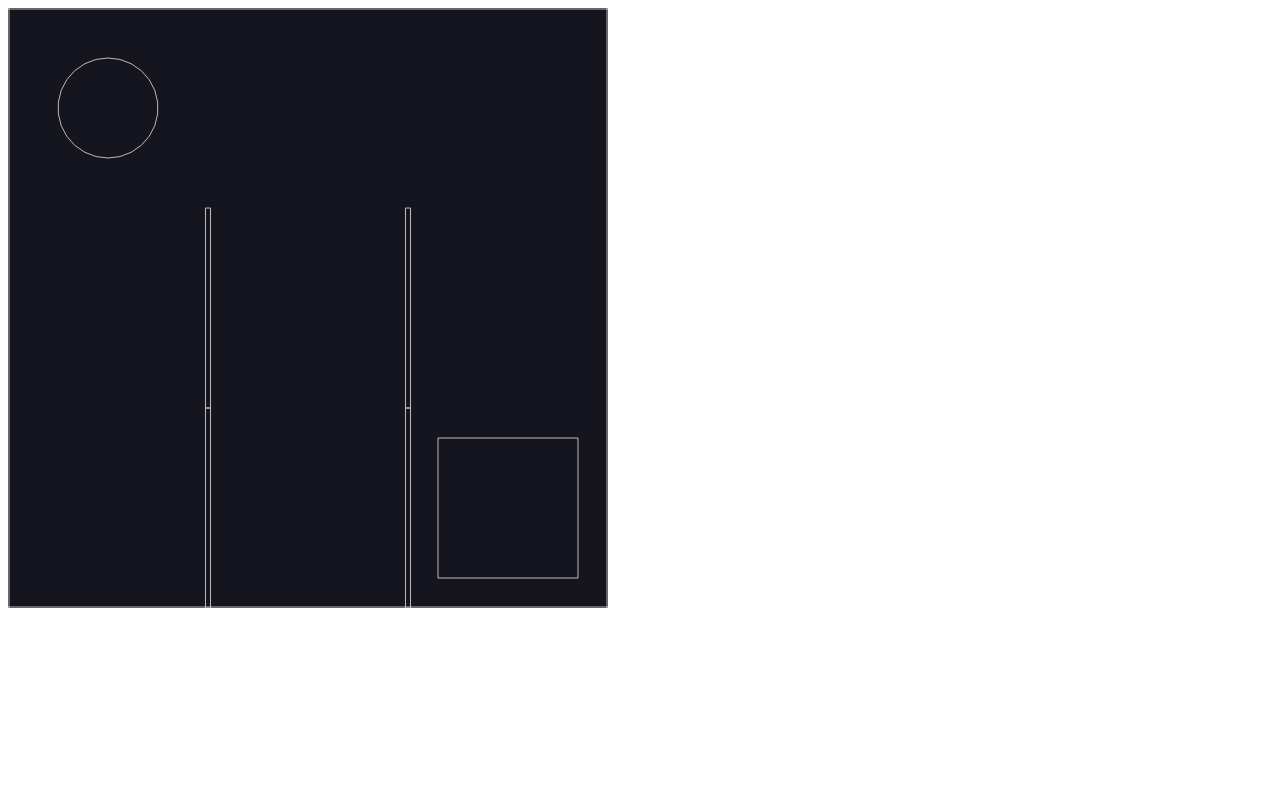
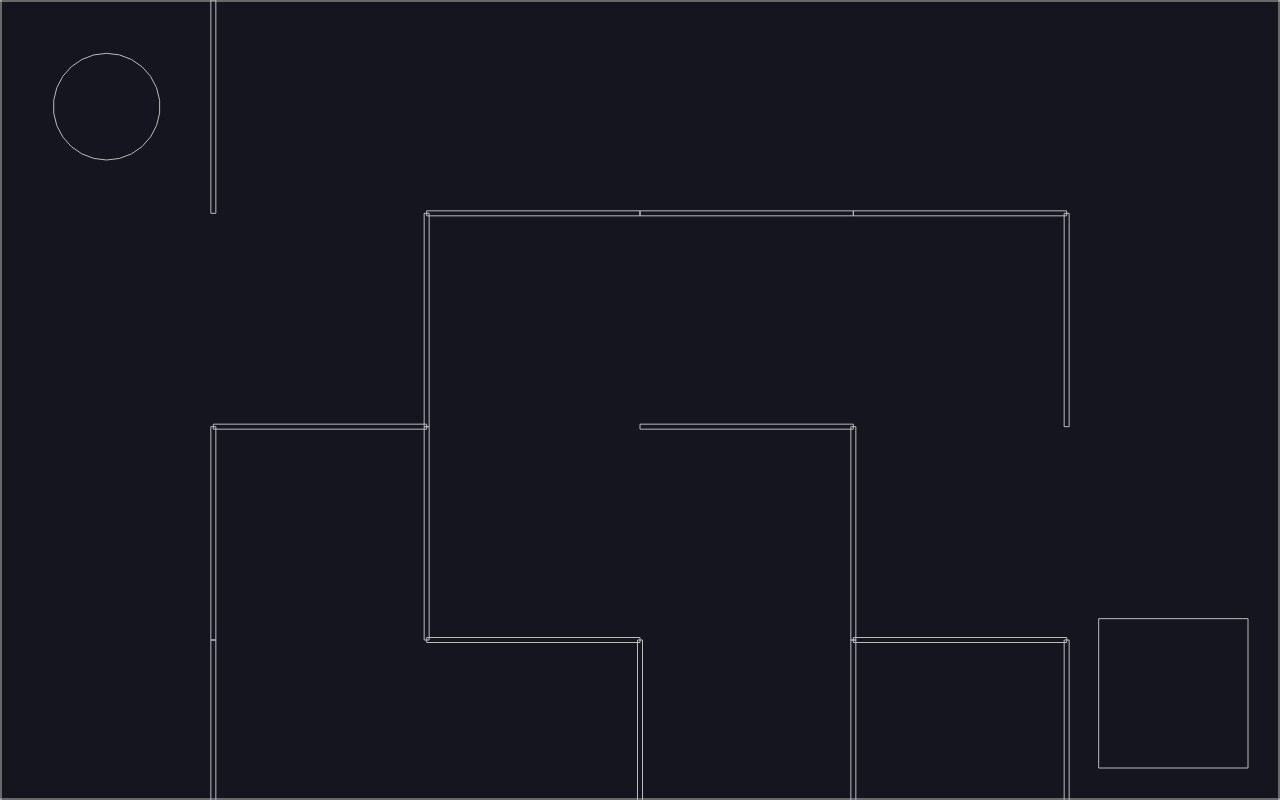
Before and after one commit to EmanueleDB/Maze-Game, a plain HTML site: page index.html in a window 1280 px wide. Drawn offline with nearby package versions, Linux system fonts and the light colour scheme; animation ran at ten frames a second.

Commit message:
stretching the canvas

```diff
--- a/index.html
+++ b/index.html
@@ -6,6 +6,11 @@
     <meta name="viewport" content="width=device-width, initial-scale=1.0" />
     <meta http-equiv="X-UA-Compatible" content="ie=edge" />
     <title>The Maze Game</title>
+    <style>
+      body {
+        margin: 0;
+      }
+    </style>
   </head>
   <body>
     <script src="index.js"></script>
--- a/index.js
+++ b/index.js
@@ -1,8 +1,8 @@
 const { Engine, Render, Runner, World, Bodies, Body, Events } = Matter;
 
-const width = 600;
-const height = 600;
-const cells = 3;
+const cells = 6;
+const width = window.innerWidth;
+const height = window.innerHeight;
 const unitLenght = width / cells;
 
 const engine = Engine.create();
@@ -108,6 +108,7 @@ horizontals.forEach((row, rowIndex) => {
       unitLenght,
       5,
       {
+        label: "wall",
         isStatic: true
       }
     );
@@ -127,6 +128,7 @@ verticals.forEach((row, rowIndex) => {
       5,
       unitLenght,
       {
+        label: "wall",
         isStatic: true
       }
     );
@@ -177,7 +179,12 @@ Events.on(engine, "collisionStart", event => {
       labels.includes(collision.bodyA.label) &&
       labels.includes(collision.bodyB.label)
     ) {
-
+      world.gravity.y = 1;
+      world.bodies.forEach(body => {
+        if (body.label === "wall") {
+          Body.setStatic(body, false);
+        }
+      });
     }
   });
 });
```
